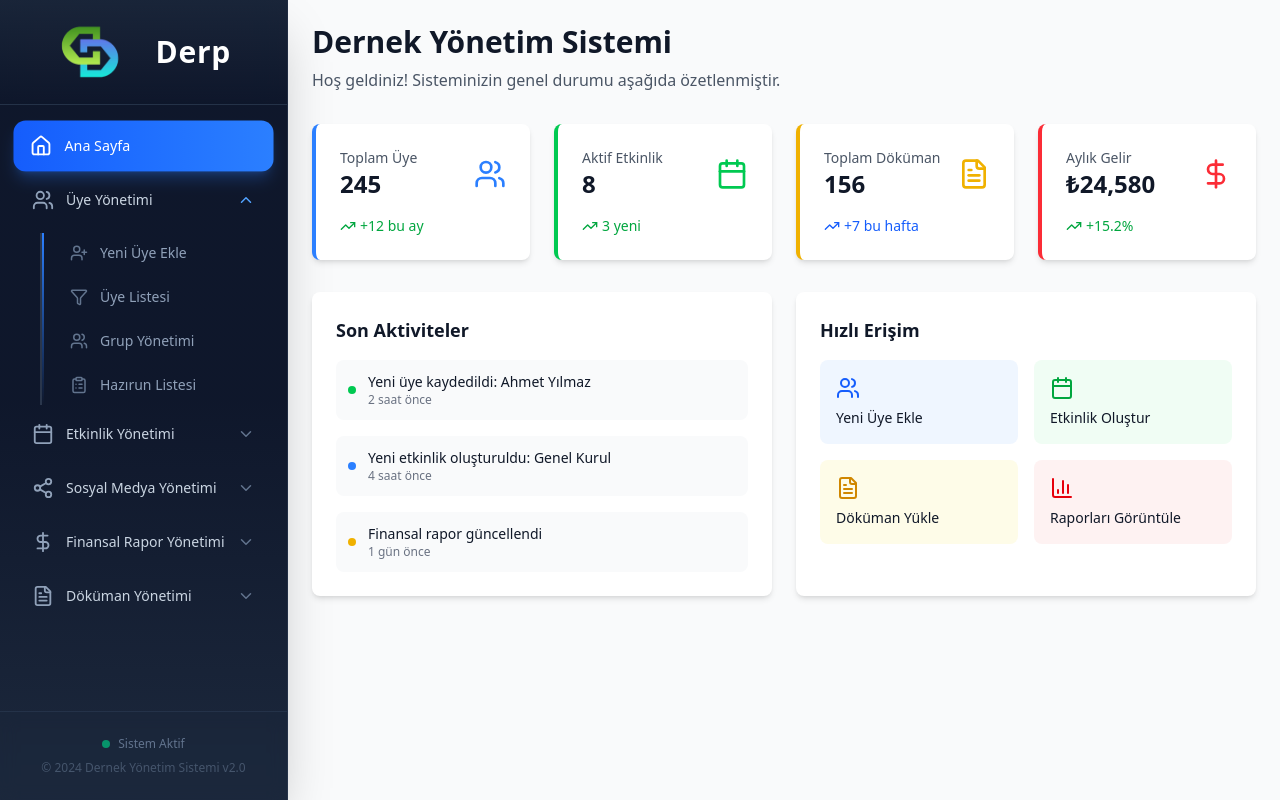
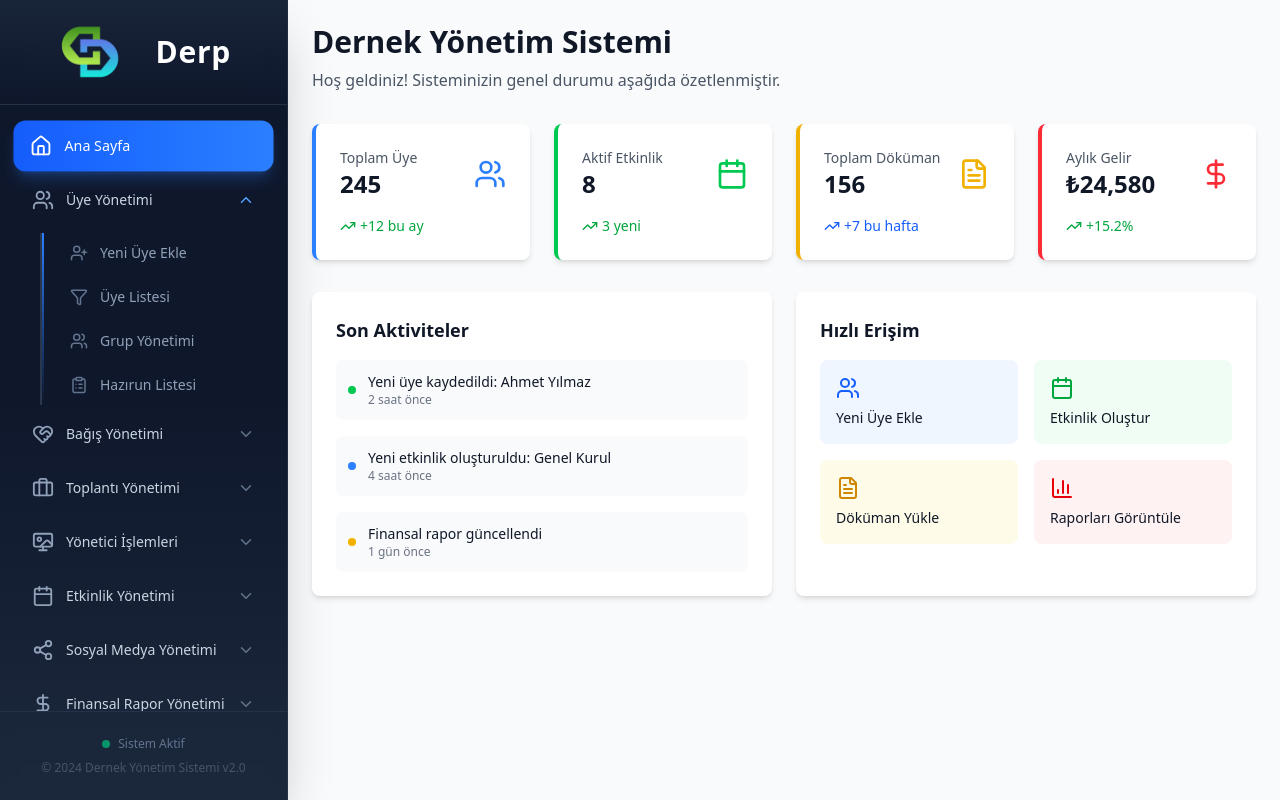
Before and after one commit to tu-manifest/dernek-erp-frontend, a Next.js app: page / in a window 1280 px wide. Built offline with nearby package versions, Linux system fonts and the light colour scheme.

Commit message:
fix: correct sidebar import path in layout component

```diff
--- a/app/layout.tsx
+++ b/app/layout.tsx
@@ -1,7 +1,7 @@
 import type { Metadata } from "next";
 import { Geist, Geist_Mono } from "next/font/google";
 import "./globals.css";
-import Sidebar from "../components/sıdebar";
+import Sidebar from "../components/sidebar";
 import { Toaster, toast } from 'sonner'
 
 const geist = Geist({
--- a/components/sıdebar.tsx
+++ b/components/sidebar.tsx
@@ -6,6 +6,7 @@ import {
   Calendar,
   Share2,
   DollarSign,
+  CalendarPlus,
   FileText,
   ChevronDown,
   UserPlus,
@@ -27,9 +28,14 @@ import {
   Settings,
   Home,
   LucideIcon,
+  Wallpaper,
+  Users2Icon,
+  Megaphone,
+  HeartHandshake,
+  Briefcase,
+  NotebookText,
 } from "lucide-react";
 import Image from "next/image";
-
 interface SubMenuItem {
   title: string;
   icon: LucideIcon;
@@ -82,6 +88,7 @@ const Sidebar: React.FC<SidebarProps> = ({ className = "" }) => {
       path: "/",
       single: true,
     },
+
     {
       id: "members",
       title: "Üye Yönetimi",
@@ -101,6 +108,44 @@ const Sidebar: React.FC<SidebarProps> = ({ className = "" }) => {
         },
       ],
     },
+
+    {
+      id: "donations",
+      title: "Bağış Yönetimi",
+      icon: HeartHandshake, // Yeni ikon önerisi
+      subItems: [
+        { title: "Yeni Bağış Oluştur", icon: DollarSign, path: "/donations/create" }, // İstenen sayfa
+        { title: "Dış Bağışçı Ekle", icon: UserPlus, path: "/donations/donor/add" }, // İstenen sayfa
+        { title: "Bağış Listesi", icon: List, path: "/donations/list" },
+        { title: "Bağışçı Listesi", icon: Users, path: "/donations/donors" },
+        { title: "Kampanya Yönetimi", icon: Megaphone, path: "/donations/campaigns" },
+      ],
+    },
+    {
+      id: "meetings",
+      title: "Toplantı Yönetimi",
+      icon: Briefcase, // Yeni ikon önerisi (veya Gavel)
+      subItems: [
+        { title: "Toplantı Planla", icon: CalendarPlus, path: "/meetings/schedule" },
+        { title: "Toplantı Listesi", icon: List, path: "/meetings/list" },
+        { title: "Karar Defteri", icon: NotebookText, path: "/meetings/decisions" },
+        { title: "Gündem ve Tutanağa", icon: FileText, path: "/meetings/minutes" },
+      ],
+    },
+
+    {
+      id: "managers",
+      title: "Yönetici İşlemleri",
+      icon: Wallpaper,
+      subItems: [
+        { title: "Yeni Yönetici Ekle", icon: UserPlus, path: "/managers/add" },
+        {
+          title: "Yöneticiler",
+          icon: Users2Icon,
+          path: "/managers/list",
+        },
+      ],
+    },
     {
       id: "events",
       title: "Etkinlik Yönetimi",
@@ -111,7 +156,6 @@ const Sidebar: React.FC<SidebarProps> = ({ className = "" }) => {
           title: "Etkinlik Listesi",
           icon: List,
           path: "/events/list",
-
         },
         {
           title: "Katılım Takibi",
@@ -135,7 +179,6 @@ const Sidebar: React.FC<SidebarProps> = ({ className = "" }) => {
           title: "Planlanmış Paylaşımlar",
           icon: Clock,
           path: "/social/scheduled",
-
         },
         {
           title: "Analiz Raporları",
@@ -155,7 +198,6 @@ const Sidebar: React.FC<SidebarProps> = ({ className = "" }) => {
           title: "Borç Görüntüleme",
           icon: Eye,
           path: "/finance/debt-view",
-
         },
         { title: "Raporlar", icon: BarChart3, path: "/finance/reports" },
         { title: "Dışa Aktar", icon: Download, path: "/finance/export" },
@@ -175,7 +217,6 @@ const Sidebar: React.FC<SidebarProps> = ({ className = "" }) => {
           title: "Döküman Listesi",
           icon: List,
           path: "/documents/list",
-
         },
         {
           title: "Erişim İzinleri",
@@ -184,7 +225,7 @@ const Sidebar: React.FC<SidebarProps> = ({ className = "" }) => {
         },
       ],
     },
-  ];
+];
 
   const isActive = useCallback(
     (path: string): boolean => pathname === path,
```
